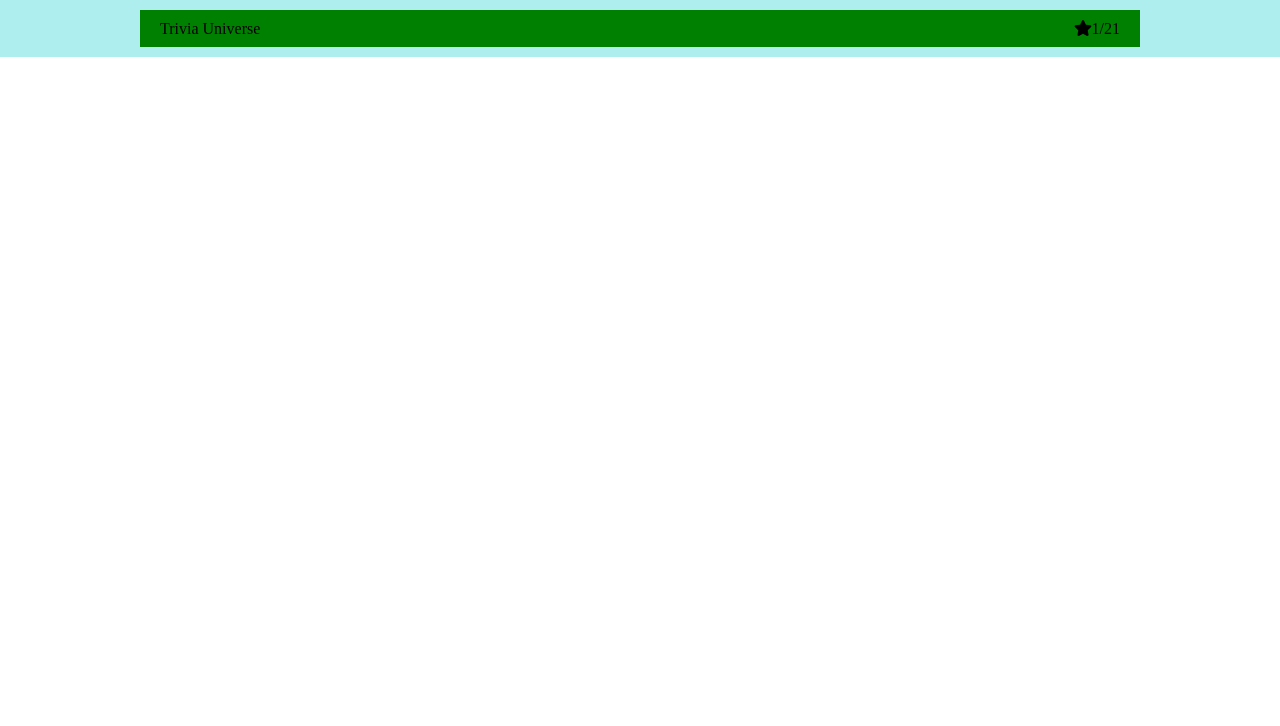
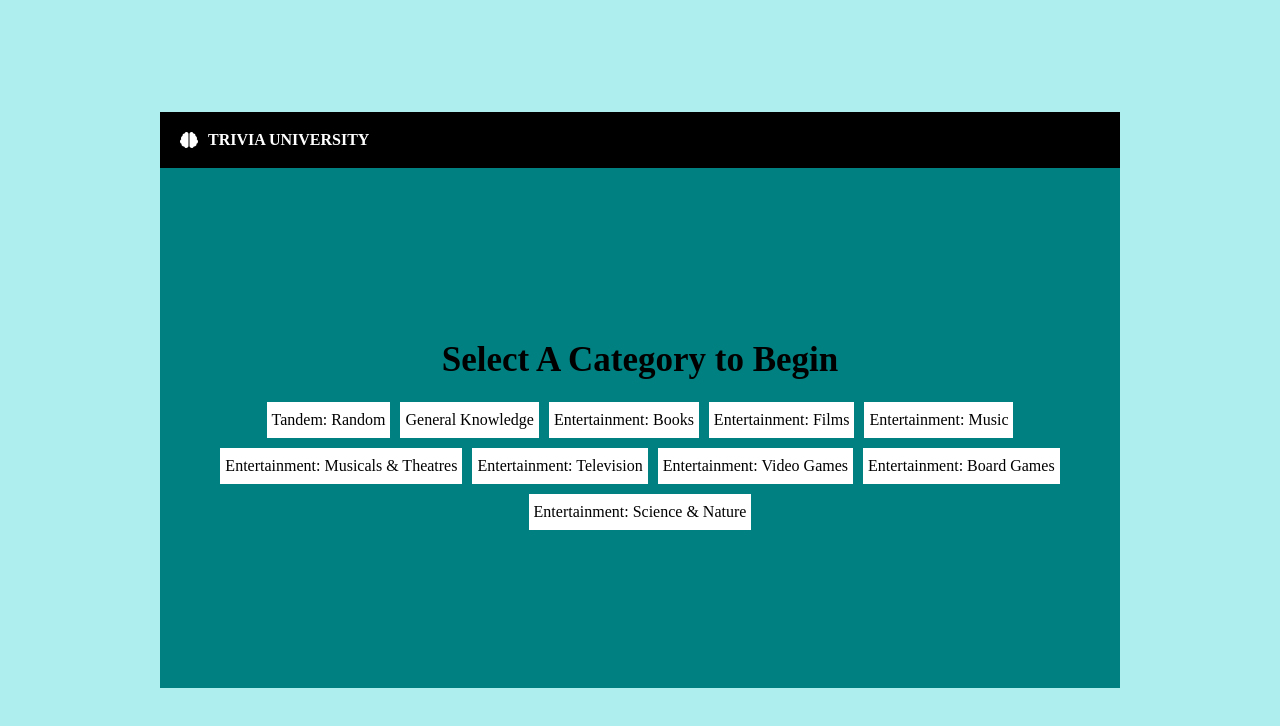
Before and after one commit to MahmudAhmed/TriviaUniverse, a React (Create React App) app: page / in a window 1280 px wide. Shown: the top 726 px of the page. Built offline with nearby package versions, Linux system fonts and the light colour scheme.

Commit message:
Category Selection

```diff
--- a/src/App.css
+++ /dev/null
@@ -1,43 +0,0 @@
-.main-container {
-  display: flex;
-  justify-content: center;
-  align-items: center;
-  position: relative;
-  width: 100%;
-  height: 100%;
-  background-color: paleturquoise;
-  overflow: hidden;
-}
-
-.game-container {
-  display: flex;
-  justify-content: center;
-  align-items: center;
-  flex-direction: column;
-  width: 75%;
-  height: 100%;
-  background-color: red;
-  margin: 10px auto;
-}
-
-.title-container {
-  width: 100%;
-  padding: 10px 20px;
-  display: flex;
-  justify-content: space-between;
-  align-items: center;
-  background-color: green;
-
-  /* flex-direction: column; */
-
-}
-
-.left-title-container {
-
-}
-
-.right-title-container {
-  display: flex;
-  justify-content: space-between;
-  align-items: center;
-}
--- a/src/App.js
+++ b/src/App.js
@@ -1,10 +1,12 @@
 import React from 'react';
-import './reset.css';
-import './App.css';
+import './stylesheets/reset.css';
+import './stylesheets/App.css';
 import QUESTIONS from './Apprentice_TandemFor400_Data.json';
 import DisplayAnswers from "./components/display_answers"
 import { FontAwesomeIcon } from '@fortawesome/react-fontawesome'
-import { faStar } from '@fortawesome/free-solid-svg-icons'
+import { faStar, faBrain } from '@fortawesome/free-solid-svg-icons'
+import { faPlayCircle } from '@fortawesome/free-regular-svg-icons'
+import CategorySelection from './components/category_selection';
 
 class App extends React.Component {
 
@@ -13,8 +15,20 @@ class App extends React.Component {
     this.state = {
       questions: QUESTIONS,
       idx: 0,
+      score: 0,
+      gameOver: false,
+      categorySelection: true,
+    };
+  }
 
-    };
+  componentDidMount = () => {
+    this.fetchQuestions();
+  }
+
+  fetchQuestions = () => {
+    const shuffled = QUESTIONS.sort(() => 0.5 - Math.random());
+    let tenQuestion = shuffled.slice(0, 10);
+    this.setState({questions: tenQuestion})
   }
 
   displayQuestions = () => {
@@ -22,56 +36,101 @@ class App extends React.Component {
     const question = questions[idx];
     if (!question) return null;
     return (
-      <div>
-        <h2 className="the-question">{question.question}</h2>
-        {<DisplayAnswers questions={questions} idx={idx} handleAnswerClk={this.handleAnswerClk} />}
+      <div className="question-container">
+        <div className="the-question">
+          <h2>{question.question}</h2>
+        </div>
+        <DisplayAnswers questions={questions} idx={idx} handleAnswerClk={this.handleAnswerClk} />
       </div>
     );
   };
 
+  handleAnswerClk = (questions, idx, choice) => {
+    const question = questions[idx];
+    let {
+      score,
+      gameOver,
+    } = this.state;
 
-  render() {
-    let { idx, questions } = this.state;
+    if (question.correct_answer === choice) {
+      score += 1;
+    } else {
+      score--;
+    }
+    if (idx + 1 >= questions.length) {
+      gameOver = true;
+    } else {
+      idx++;
+    }
+
+    this.setState({
+      score,
+      idx,
+      gameOver
+    });
+  };
+
+  displayGameScreen = () => {
+    let { idx, questions, score, gameOver, categorySelection } = this.state;
     return (
-      <div className="main-container">
       <div className="game-container">
         <div className="title-container">
           <div className="left-title-container">
-                <h1 className="title">Trivia Universe</h1>
+            <FontAwesomeIcon id="brain" icon={faBrain} />
+            <h1 className="title">TRIVIA UNIVERSITY</h1>
           </div>
+          {
+            !categorySelection ? (
             <div className="right-title-container">
               <div className="score-container">
-                  <FontAwesomeIcon icon={faStar} />
+                <FontAwesomeIcon id="star" icon={faStar} />
+                <span id="score">{score}</span>
               </div>
+              <div><span>|</span></div>
               <div className="pagination">
-                  <h5>
-                    {idx + 1}/{questions.length}
-                  </h5>
+                <h5># {idx + 1} / {questions.length}</h5>
               </div>
             </div>
+            ) : ""
+          }
+        </div>
+        <div className="middle-container">
+          { categorySelection ? <CategorySelection /> : !gameOver ? this.displayQuestions() : this.displayGameOver() }
+        </div>
+      </div>
+    )
+  }
 
+  displayGameOver = () => {
+    return (
+    <div className="game-over-container">
+      <h2 id="game-over-text">Game Over!</h2>
+      <div className="replay-container">
+        <FontAwesomeIcon id="restart" title="Play Again" icon={faPlayCircle} onClick={ () => this.newGame()}/>
       </div>
-            {/* <div className="details-container">
-              {this.displayQuestions()}
+      <div className="stats-container">
+        <span>You Scored:</span>
+        <span id="stats-score">{this.state.score}</span>
+      </div>
+    </div>
+    );
+  }
 
-              <div className="prev-next-btns">
-                {idx > 0 ? (
-                  <button onClick={() => this.setState({ idx: idx - 1 })}>
-                    {"<"}
-                  </button>
-                ) : (
-                  <button disabled>{"<"}</button>
-                )}
-                {idx < questions.length - 1 ? (
-                  <button onClick={() => this.setState({ idx: idx + 1 })}>
-                    {">"}
-                  </button>
-                ) : (
-                  <button disabled>{">"}</button>
-                )}
-              </div>
-            </div> */}
-        </div>
+  newGame = () => {
+    this.fetchQuestions();
+    this.setState({
+      gameOver: false,
+      score: 0,
+      idx: 0,
+    })
+  }
+
+
+  render() {
+    const { categorySelection } = this.state;
+    return (
+      <div className="main-container">
+       {this.displayGameScreen()}
       </div>
     )
   }
--- /dev/null
+++ b/src/components/category_selection.jsx
@@ -0,0 +1,38 @@
+import '../stylesheets/categories.css';
+
+const CATAGORIES = [
+  { "id": 1, "category": "Tandem: Random"},
+  { "id": 9, "category": "General Knowledge"},
+  { "id": 10, "category": "Entertainment: Books"},
+  { "id": 11, "category": "Entertainment: Films"},
+  { "id": 12, "category": "Entertainment: Music"},
+  { "id": 13, "category": "Entertainment: Musicals & Theatres"},
+  { "id": 14, "category": "Entertainment: Television"},
+  { "id": 15, "category": "Entertainment: Video Games"},
+  { "id": 16, "category": "Entertainment: Board Games"},
+  { "id": 17, "category": "Entertainment: Science & Nature"},
+]
+
+function CategorySelection() {
+  return (
+    <div className="category-container">
+      <h2 id="category-title">Select A Category to Begin</h2>
+      <ul className="category-list">
+        {
+          CATAGORIES.map( (topic) => {
+            return (
+            <li className="categories">
+              {topic.category}
+            </li>
+            )
+          })
+        }
+
+      </ul>
+    </div>
+  );
+};
+
+
+
+export default CategorySelection;
--- a/src/components/display_answers.jsx
+++ b/src/components/display_answers.jsx
@@ -1,23 +1,16 @@
-
-
-function shuffleAnswers(array){
-  array.sort((a, b) => a - b);
-};
-
-function DisplayAnswers({questions, idx}) {
+function DisplayAnswers({questions, idx, handleAnswerClk}) {
     const question = questions[idx];
     const choices = question.incorrect_answers.slice();
     choices.push(question.correct_answer);
-    shuffleAnswers(choices);
-
+    choices.sort(() => 0.5 - Math.random());
     return (
       <div className="answers-container">
         <ul className="choices-ul">
-          {choices.map((option, idx) => {
-            <li>
-              <button>{option}</button>
+          {choices.map((option) => (
+            <li className="choices-li">
+              <button className="answer-btns" onClick={() => handleAnswerClk(questions, idx, option)}>{option}</button>
             </li>
-          })}
+          ))}
         </ul>
       </div>
     );
--- /dev/null
+++ b/src/stylesheets/App.css
@@ -0,0 +1,148 @@
+.main-container {
+  display: flex;
+  justify-content: center;
+  align-items: center;
+  position: relative;
+  width: 100%;
+  min-height: 100vh;
+  background-color: paleturquoise;
+  overflow: hidden;
+}
+
+.game-container {
+  display: flex;
+  justify-content: center;
+  align-items: center;
+  flex-direction: column;
+  width: 75%;
+  height: 100%;
+  background-color: teal;
+  margin: 10px auto;
+}
+
+
+.title-container {
+  width: 100%;
+  padding: 20px;
+  display: flex;
+  justify-content: space-between;
+  align-items: center;
+  background-color: black;
+  font-weight: bold;
+  color: white;
+  box-sizing: border-box;
+}
+
+.left-title-container {
+  display: flex;
+  justify-content: flex-start;
+  align-items: center;
+  width: 100%;
+}
+
+#brain {
+  margin-right: 10px;
+}
+
+.right-title-container {
+  display: flex;
+  justify-content: flex-end;
+  align-items: center;
+  width: 100%;
+}
+
+.right-title-container > div {
+  margin: 0 10px;
+}
+
+#star {
+  color: red;
+}
+
+#score {
+  margin: 0 5px;
+}
+
+.middle-container {
+  width: 100%;
+  height: 100%;
+  display: flex;
+  justify-content: center;
+  align-items: center;
+}
+
+.question-container{
+  width: 100%;
+  height: 500px;
+  display: flex;
+  justify-content: center;
+  align-items: center;
+  flex-direction: column;
+}
+
+.the-question {
+  padding: 10px;
+  margin-bottom: 50px;
+  font-size: 35px;
+}
+
+.choices-ul{
+  display: flex;
+  justify-content: center;
+  align-items: center;
+  flex-direction: column;
+}
+
+.answer-btns {
+  background-color: #4CAF50; /* Green */
+  border: none;
+  color: white;
+  padding: 20px;
+  text-align: center;
+  text-decoration: none;
+  display: inline-block;
+  font-size: 16px;
+  margin: 4px 2px;
+  width: 150px;
+  cursor: pointer;
+}
+
+.choices-li:hover .answer-btns {
+  background-color: white;
+  color: #4CAF50;
+}
+
+.game-over-container {
+  width: 100%;
+  height: 500px;
+  display: flex;
+  justify-content: center;
+  align-items: center;
+  flex-direction: column;
+  /* background-color: blue; */
+  color: paleturquoise;
+}
+
+#game-over-text {
+  margin: 20px auto;
+  font-size: 35px;
+}
+
+#restart {
+  font-size: 50px;
+  cursor: pointer;
+}
+
+#restart:hover {
+  font-size: 50px;
+  color: black;
+  cursor: pointer;
+}
+
+.stats-container {
+  margin: 20px auto;
+}
+
+#stats-score {
+ margin: 10px;
+}
--- /dev/null
+++ b/src/stylesheets/categories.css
@@ -0,0 +1,42 @@
+.category-container {
+  display: flex;
+  justify-content: center;
+  align-items: center;
+  flex-direction: column;
+  width: 100%;
+  min-height: 500px;
+  height: 100%;
+  /* background-color: blue; */
+  margin: 10px auto;
+}
+
+#category-title {
+  margin: 20px auto;
+  font-size: 35px;
+  font-weight: bold;
+  text-align: center;
+}
+
+.category-list {
+  /* background-color: red; */
+  max-width: 1000px;
+  display: flex;
+  flex-wrap: wrap;
+  justify-content: center;
+  align-items: center;
+}
+
+.categories {
+  background-color: white;
+  padding: 10px 5px;
+  margin: 5px;
+  text-align: center;
+  /* display: inline-block; */
+}
+
+@media only screen and (max-width: 800px) {
+  .categories{
+    display: block;
+    width: 100%;
+  }
+}
```
Also changed, not shown: src/stylesheets/reset.css (renamed from src/reset.css). Lines whose indentation alone changed are shown as unchanged.
